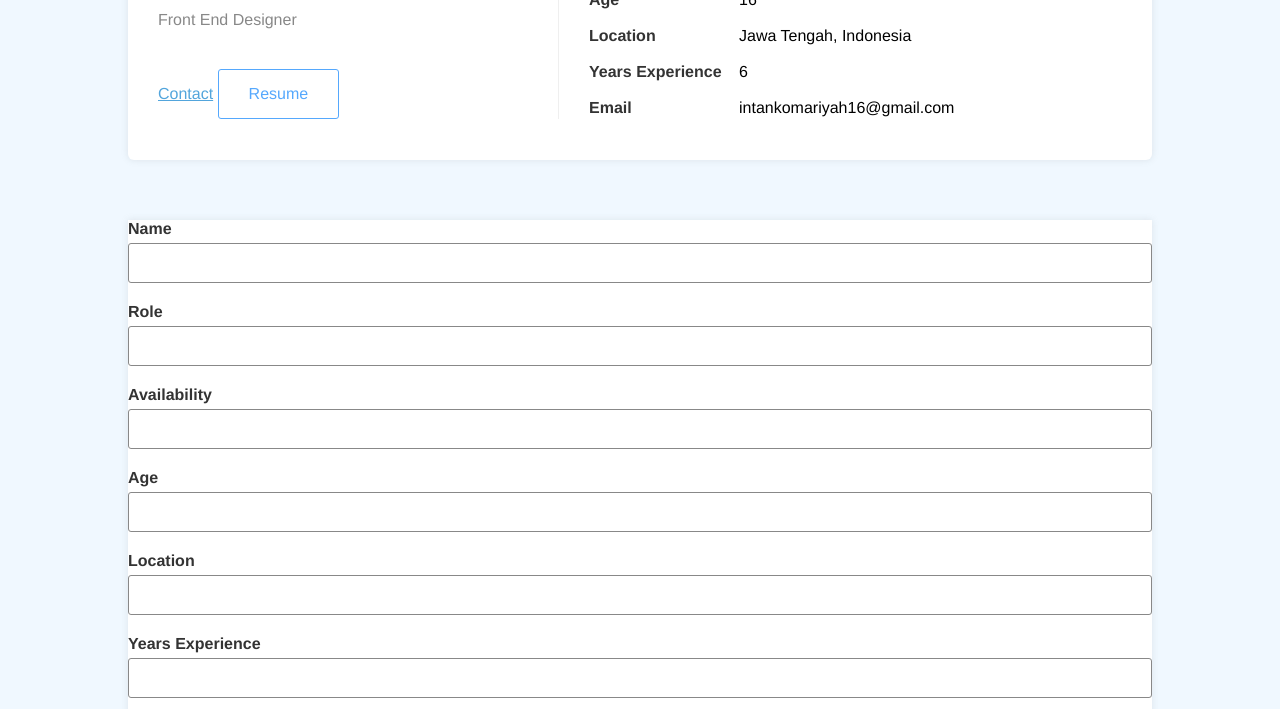
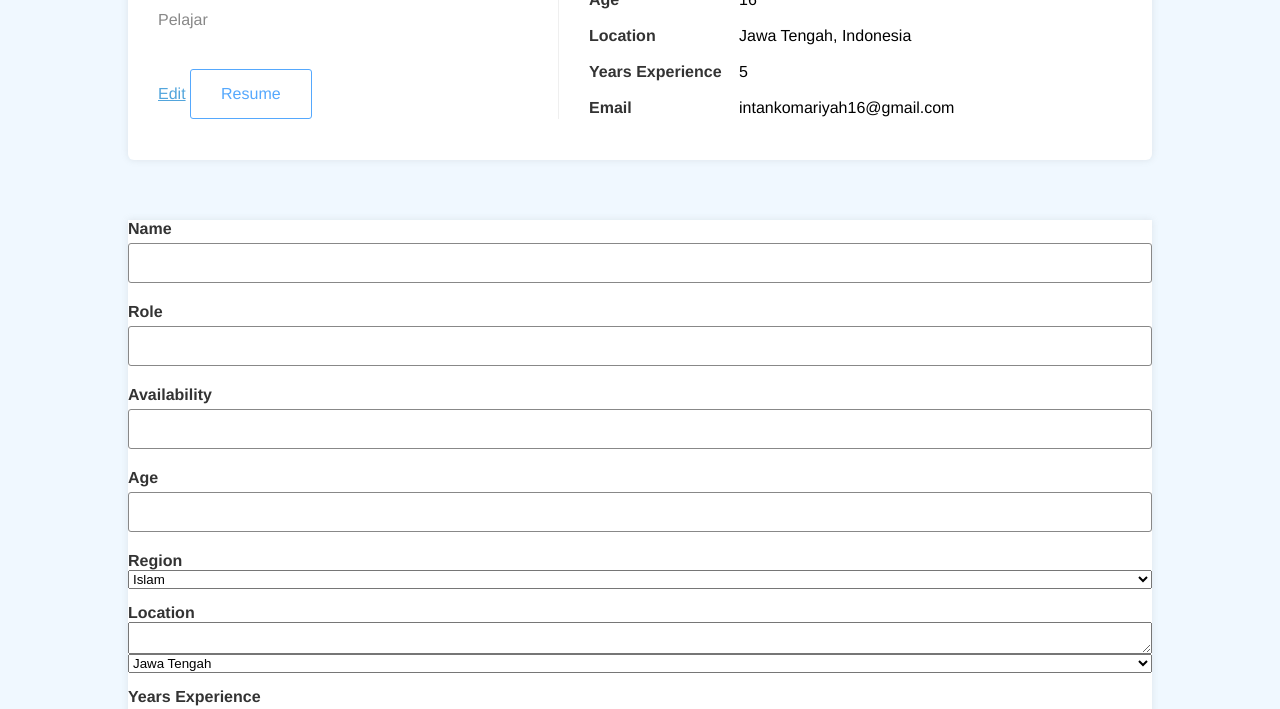
Before and after one commit to intankomariyah/PROFILE, a plain HTML site: page index.html in a window 1280 px wide. Shown: the part 210-919 px from the top of the page. Drawn offline with Linux system fonts and the light colour scheme.

Commit message:
first commit

```diff
--- a/index.html
+++ b/index.html
@@ -1,9 +1,9 @@
 <!DOCTYPE html>
 <html>
 <head>
-    <title>Profil Page</title>
-    <meta name="viewport" content="width=device-width, initial-scale=1">
-    <link rel="stylesheet" href="assets/css/style.css" />
+    <title>Profil Saya</title>
+    <meta name="viewport" content="width=device-width, initial-scale=1.0">
+    <link rel="stylesheet" href="assets/css/style.css">
 </head>
 <body>
     <nav>
@@ -25,8 +25,8 @@
         </div>
         <div class="description">
             <h1>Intan Komariyah</h1>
-            <p>Front End Designer</p>
-            <a href="#" class="buton bg-green">Contact</a>
+            <p>Pelajar</p>
+            <a href="#" class="buton bg-green" onclick="editforms()">Edit</a>
             <a href="#" class="button border-blue">Resume</a>
         </div>
 <div class="information">
@@ -44,7 +44,7 @@
     </div>
     <div class="data">
         <p class="field">Years Experience</p>
-        <p class="number">6</p>
+        <p class="text-gray">5</p>
     </div>
     <div class="data">
         <p class="field">Email</p>
@@ -57,36 +57,76 @@
     <form method="#" action="#">
         <div class="form">
             <label>Name</label>
-            <input type="text" name="name"
+            <input type="text" name="name">
         </div>
         <div class="form">
             <label>Role</label>
-            <input type="text" name="role"
+            <input type="text" name="role">
         </div>
         <div class="form">
             <label>Availability</label>
-            <input type="text" name="availability"
+            <input type="text" name="availability">
         </div>
         <div class="form">
             <label>Age</label>
-            <input type="number" name="age"
+            <input type="number" name="age" >
+        </div>
+        <div class="form">
+        	<label>Region</label>
+        	<select>
+        		<option>Islam</option>
+        		<option>Kristen</option>
+        		<option>Hindu</option>
+        		<option>Budha</option>
+        		<option>Kongucu</option>
+        	</select>
         </div>
         <div class="form">
             <label>Location</label>
-            <input type="text" name="location"
+            <textarea></textarea>
+            <select>
+            	<option>Jawa Tengah</option>
+            	<option>Jawa Timur</option>
+            	<option>Jawa Barat</option>
+            	<option>Sumatra</option>
+            	<option>Sulawesi</option>
+            	<option>Papua</option>
+            	<option>DKI Jakarta</option>
+            	<option>DI Yogyakarta</option>
+            	<option>Lain-lain</option>
+            </select>
         </div>
         <div class="form">
             <label>Years Experience</label>
-            <input type="number" name="years"
+            <input type="number" name="years" >
         </div>
         <div class="form">
             <label>Email</label>
-            <input type="text" name="email"
+            <input type="text" name="email" >
+        </div>
+        <div class="form">
+        	<label>Foto Profile</label>
+        	<input type="file" name="foto">
         </div>
         <div class="form">
             <input type="submit" name="submit" value="SUBMIT" class="button bg-blue">
         </div>
     </form>
 </section>
+
+<script>
+	function showMenu(){
+		var menu = document.getElementById("menu");
+		var box = document.getElementById("box-profile");
+
+		if (menu.style.display === "block") {
+			menu.style.display = "none";
+			box.style.paddingTop = "0px";
+		}else{
+			menu.style.display = "block";
+			box.style.paddingTop = "125px";
+		}
+	}
+</script>
 </body>
 </html>
```
